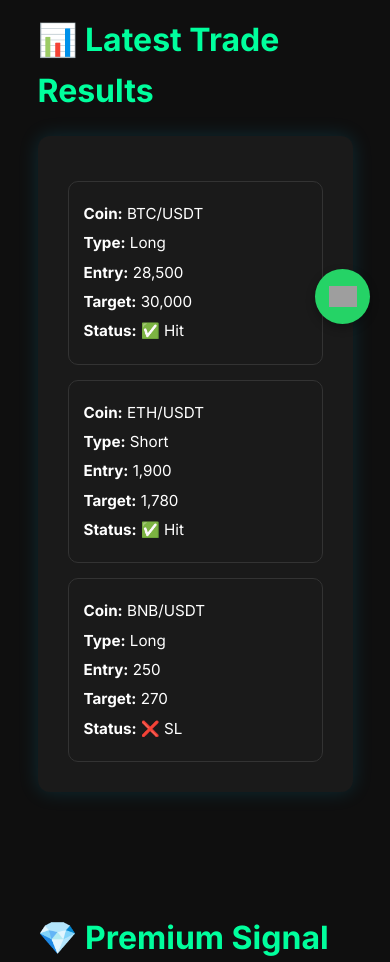
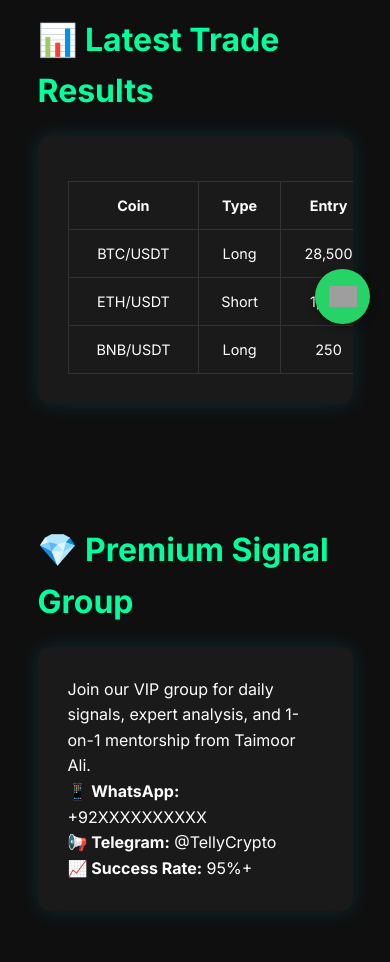
Before and after one commit to tellycrypto/tellycrypto.github.io, a plain HTML site: page index.html in a window 390 px wide. Shown: the part 500-1462 px from the top of the page. Drawn offline with Linux system fonts and the light colour scheme; grey boxes are pictures that could not be loaded.

Commit message:
Update index.html

```diff
--- a/index.html
+++ b/index.html
@@ -78,27 +78,20 @@
       0% { opacity: 0; transform: translateY(20px); }
       100% { opacity: 1; transform: translateY(0); }
     }
-    /* Responsive trade cards */
-    @media (max-width: 768px) {
-      table {
-        display: none;
-      }
-      .trade-cards {
-        display: flex;
-        flex-direction: column;
-        gap: 15px;
-        margin-top: 15px;
-      }
-      .trade-card {
-        background: #1a1a1a;
-        border: 1px solid #333;
-        border-radius: 10px;
-        padding: 15px;
-      }
-      .trade-card p {
-        margin: 5px 0;
-        font-size: 0.95rem;
-      }
+    /* Table wrapper fix */
+    .table-wrapper {
+      overflow-x: auto;
+      width: 100%;
+    }
+    table {
+      width: 100%;
+      border-collapse: collapse;
+      min-width: 500px;
+    }
+    table th, table td {
+      padding: 12px;
+      border: 1px solid #333;
+      text-align: center;
     }
   </style>
 </head>
@@ -133,7 +126,7 @@
   <section id="results" class="results-section">
     <div class="container">
       <h2>📊 Latest Trade Results</h2>
-      <div class="card-table responsive-table">
+      <div class="card-table responsive-table table-wrapper">
         <table>
           <thead>
             <tr><th>Coin</th><th>Type</th><th>Entry</th><th>Target</th><th>Status</th></tr>
@@ -144,29 +137,6 @@
             <tr><td>BNB/USDT</td><td>Long</td><td>250</td><td>270</td><td>❌ SL</td></tr>
           </tbody>
         </table>
-        <div class="trade-cards">
-          <div class="trade-card">
-            <p><strong>Coin:</strong> BTC/USDT</p>
-            <p><strong>Type:</strong> Long</p>
-            <p><strong>Entry:</strong> 28,500</p>
-            <p><strong>Target:</strong> 30,000</p>
-            <p><strong>Status:</strong> ✅ Hit</p>
-          </div>
-          <div class="trade-card">
-            <p><strong>Coin:</strong> ETH/USDT</p>
-            <p><strong>Type:</strong> Short</p>
-            <p><strong>Entry:</strong> 1,900</p>
-            <p><strong>Target:</strong> 1,780</p>
-            <p><strong>Status:</strong> ✅ Hit</p>
-          </div>
-          <div class="trade-card">
-            <p><strong>Coin:</strong> BNB/USDT</p>
-            <p><strong>Type:</strong> Long</p>
-            <p><strong>Entry:</strong> 250</p>
-            <p><strong>Target:</strong> 270</p>
-            <p><strong>Status:</strong> ❌ SL</p>
-          </div>
-        </div>
       </div>
     </div>
   </section>
```
